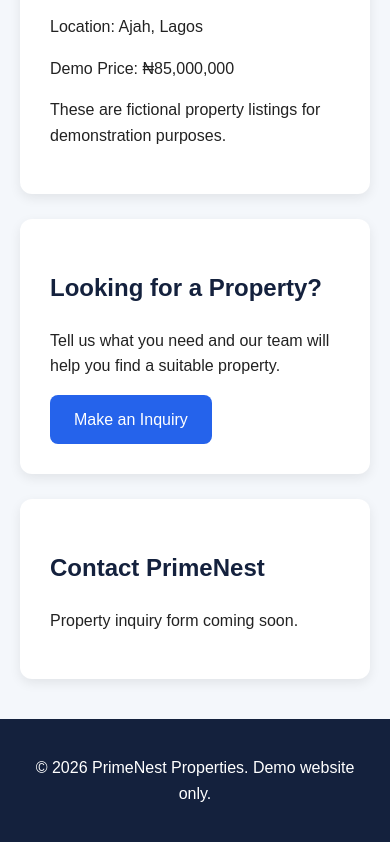
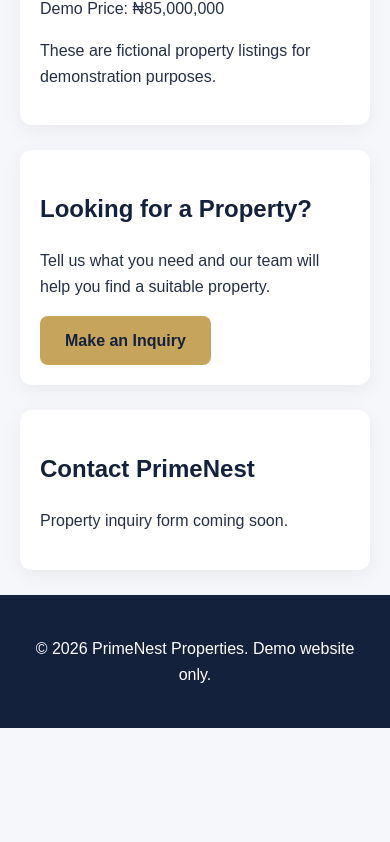
Before and after one commit to OMOKafila/ai-automation-website, a plain HTML site: page index.html in a window 390 px wide. Shown: the part 829-1671 px from the top of the page. After the commit the page ends 1557 px from the top, so only its background shows below. Drawn offline with Linux system fonts and the light colour scheme.

Commit message:
Refactor CSS for better styling and layout
Updated styles for improved design and responsiveness.

```diff
--- a/style.css
+++ b/style.css
@@ -1,61 +1,89 @@
 
-/* General website styling */
+/* General website design */
+* {
+  box-sizing: border-box;
+}
+
 body {
+  margin: 0;
   font-family: Arial, sans-serif;
-  margin: 0;
-  padding: 0;
-  background-color: #f4f7fb;
-  color: #222;
+  background: #f5f7fa;
+  color: #253047;
   line-height: 1.6;
 }
 
-/* Website header */
+/* Header */
 header {
-  background-color: #14213d;
+  background: #14213d;
   color: white;
   text-align: center;
-  padding: 60px 20px;
+  padding: 70px 20px;
+}
+
+header h1 {
+  font-size: 38px;
+  margin-bottom: 10px;
+}
+
+header p {
+  color: #e5c77b;
+  font-size: 19px;
 }
 
 /* Main content */
 main {
-  max-width: 1000px;
+  max-width: 1100px;
   margin: 40px auto;
   padding: 0 20px;
 }
 
-/* Service sections */
+/* Content sections */
 section {
-  background-color: white;
-  padding: 30px;
+  background: white;
+  padding: 35px;
   margin-bottom: 25px;
   border-radius: 12px;
-  box-shadow: 0 4px 12px rgba(0, 0, 0, 0.08);
+  box-shadow: 0 5px 20px rgba(0,0,0,0.06);
 }
 
-/* Headings */
 h2 {
   color: #14213d;
 }
 
-/* Contact link */
+/* Inquiry button */
 a {
   display: inline-block;
-  background-color: #2563eb;
-  color: white;
-  padding: 12px 24px;
+  background: #c6a45c;
+  color: #14213d;
+  padding: 12px 25px;
+  border-radius: 8px;
   text-decoration: none;
-  border-radius: 8px;
+  font-weight: bold;
 }
 
 a:hover {
-  background-color: #1d4ed8;
+  background: #e5c77b;
 }
 
 /* Footer */
 footer {
-  background-color: #14213d;
+  background: #14213d;
   color: white;
   text-align: center;
-  padding: 20px;
+  padding: 25px;
 }
+
+/* Mobile responsiveness */
+@media (max-width: 600px) {
+  header h1 {
+    font-size: 28px;
+  }
+
+  section {
+    padding: 20px;
+  }
+
+  main {
+    margin: 20px auto;
+  }
+}
```
